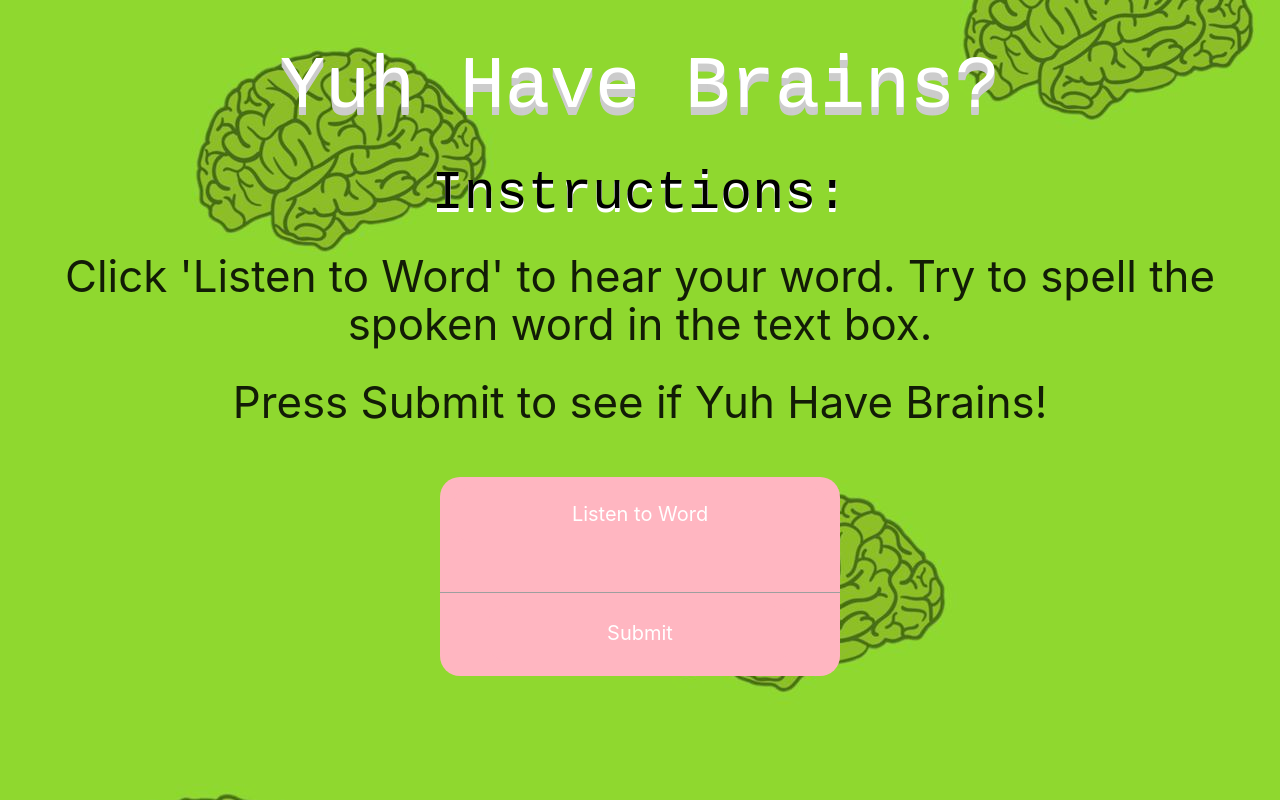
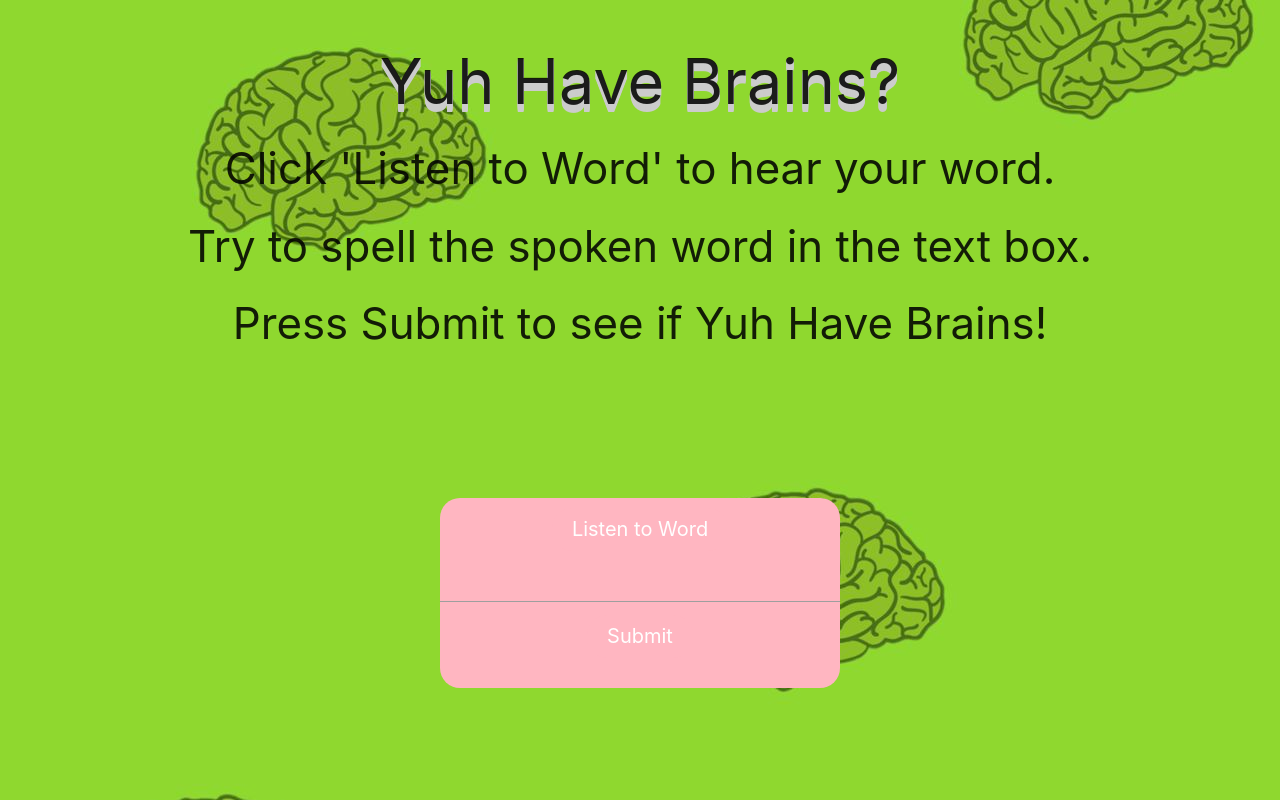
Before and after one commit to Web-Programming-and-Technologies-1/yuh--have--brains, a Flask app: template App/templates/playgame.html in a window 1280 px wide. Run offline with Flask 2, Linux system fonts and the light colour scheme; the template is opened without the code that fills it, so the values that code supplies are empty; some libraries are stand-ins or nearby versions.

Commit message:
fixed pushed errors

```diff
--- a/App/templates/playgame.html
+++ b/App/templates/playgame.html
@@ -8,7 +8,7 @@
   <link type="text/css" rel="stylesheet" href="css/materialize.min.css" media="screen,projection" />
 
 
-  <title>Game Mode</title>
+  <title>Yuh Have Brains?</title>
   <!--Let browser know website is optimized for mobile-->
   <meta name="viewport" content="width=device-width, initial-scale=1.0" />
   <style>
@@ -21,13 +21,13 @@
     }
 
 
-    .container{
+    .container {
       border-radius: 20px;
       color: white;
       text-align: center;
       margin-left: auto;
       margin-right: auto;
-      margin-top: 50px;
+      margin-top: 150px;
       padding-top: 5px;
       padding-bottom: 10px;
       width: 400px;
@@ -38,34 +38,23 @@
       padding-top: 5px;
     }
 
-    h1{
-        color: white;
-        text-shadow: 0 1px 0 #ccc, 0 2px 0 #ccc,
-                     0 3px 0 #ccc, 0 4px 0 #ccc,
-                     0 5px 0 #ccc, 0 6px 0 #ccc,
-                     0 7px 0 #ccc, 0 8px 0 #ccc;
-        font-family: 'Courier New', Courier, monospace;
-        font-size: 75px;
-        font-weight: 100;
-        }
-
-    h2{
-        color: black;
-        text-shadow: 0 1px 0 white, 0 2px 0 white,
-                     0 3px 0 white, 0 4px 0 white;
-        font: bold;
-        font-family: 'Courier New', Courier, monospace;
-        }
+    h1 {
+      text-shadow: 0 1px 0 #ccc, 0 2px 0 #ccc,
+        0 3px 0 #ccc, 0 4px 0 #ccc,
+        0 5px 0 #ccc, 0 6px 0 #ccc,
+        0 7px 0 #ccc, 0 8px 0 #ccc
+    }
 
     .button {
-      background-color: lightpink; /* Play Game */
+      background-color: lightpink;
+      /* Play Game */
       border: none;
       border-radius: 20px;
       color: white;
       padding: 10px 20px;
       text-align: center;
       display: inline-block;
-         /*  font: monospace: lucida console; */
+      /*  font: monospace: lucida console; */
       font-size: 20px;
       margin: 5px 2px;
       transition-duration: 0.6s;
@@ -75,20 +64,13 @@
     .button1 {
       background-color: lightpink;
       color: white;
-      padding: 16px 120px;
-      text-align: center;
-      display: inline-block;
-      font-size: 20px;
-      margin: 5px 2px;
-      transition-duration: 0.6s;
-      cursor: pointer;
+      /*           border: 2px solid #4CAF50; */
     }
 
     .button1:hover {
       background-color: greenyellow;
       color: black;
     }
-
   </style>
 </head>
 
@@ -99,18 +81,20 @@
 
   </div>
 
-  <script type="text/javascript" src="https://code.responsivevoice.org/responsivevoice.js"></script> </script>
+  <script type="text/javascript" src="https://code.responsivevoice.org/responsivevoice.js"></script>
+  </script>
 
   <div>
-    <h2>Instructions:</h2>
-    <h3>Click 'Listen to Word' to hear your word. Try to spell the spoken word in the text box.</h3>
+    <h3>Click 'Listen to Word' to hear your word.</h3>
+    <h3>Try to spell the spoken word in the text box.</h3>
     <h3>Press Submit to see if Yuh Have Brains!</h3>
   </div>
 
-  <div class = container>
+  <div class=container>
     <input type="button" class="button button1" onclick="textSpeak()" value="Listen to Word"><br>
-    <input type="text" id="answer" ><br>
+    <input type="text" id="answer"><br>
     <input type="button" class="button button1" onclick="getAnswer()" value="Submit">
+    <p id="points"></p>
   </div>
 
 
@@ -118,47 +102,53 @@
   <script>
 
     let wordBank = [];
-    wordBank = {{wordbank|tojson}};
+    wordBank = {{ wordbank | tojson }};
     let number = 1;
     let points = 0;
 
-    function changeNum()
-    {
+    function changeNum() {
       number = number + 1;
     }
 
-    function getGameWord()
-    {
+    function getGameWord() {
       let gameWord = wordBank[number];
       return gameWord;
     }
 
-    function textSpeak()
-    {
+    function textSpeak() {
       let gameWord = getGameWord();
       responsiveVoice.speak(gameWord);
     }
 
-    function getAnswer()
-    {
+    function getAnswer() {
       let answer = document.getElementById('answer').value;
       play_game(answer);
     }
 
-    function play_game(answer)
-    {
+    function play_game(answer) {
       let playerAns = answer;
+      document.getElementById("points").innerHTML = points;
+      if (wordBank[number] == playerAns) {
 
-      if(wordBank[number] == playerAns)
-      {
         points = points + 1;
+        document.getElementById("points").innerHTML = points;
         responsiveVoice.speak('Correct');
         changeNum();
       }
-      else
-      {
+      else {
         responsiveVoice.speak('Incorrect');
+        sendUserinfo();
       }
+
+      function sendUserinfo(){
+        let stringpoints = document.getElementById("points").innerHTML;
+        console.log(stringpoints);
+        const request = new XMLHttpRequest();
+        request.open('POST', `/ProcessUserinfo/${(stringpoints)}`);
+        request.send();
+        window.location.href = '/main';
+      }
+
 
     }
 
```
